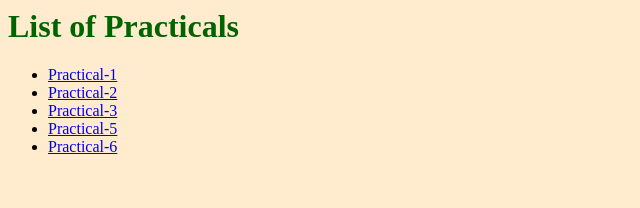
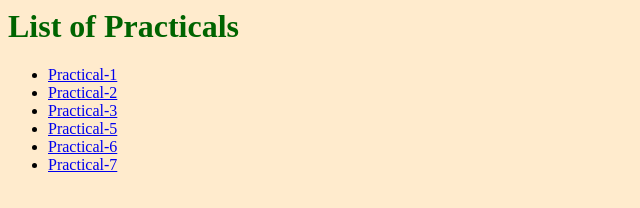
Before and after one commit to Utkarshg25/Fullstack_2021, a plain HTML site: page index.html in a window 1280 px wide. Shown: the full height of the page, 0-640 px from the left. Drawn offline with Linux system fonts and the light colour scheme.

Commit message:
Update index.html

```diff
--- a/index.html
+++ b/index.html
@@ -24,6 +24,7 @@
         <li><a href="./pages/practical3.html">Practical-3</a></li>
         <li><a href="./pages/practical5.html">Practical-5</a></li>
         <li><a href="./pages/practical6.html">Practical-6</a></li>
+        <li><a href="./pages/practical7.html">Practical-7</a></li>
       </ul>
 
   </body>
```
